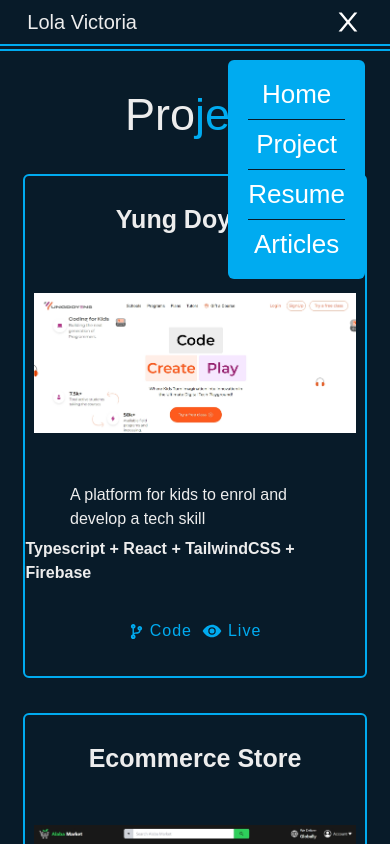
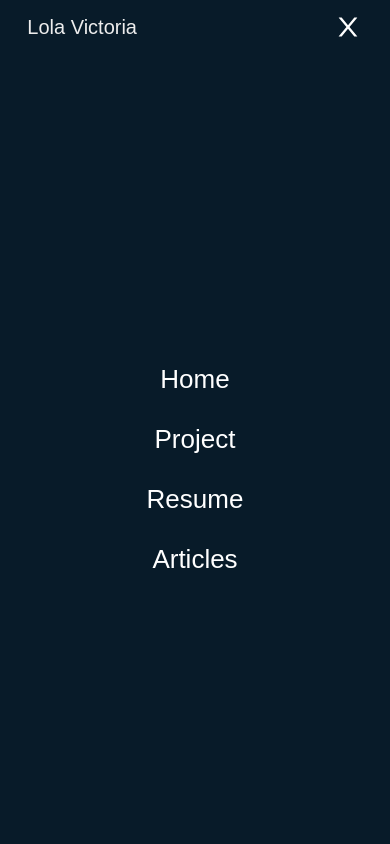
Before and after one commit to LolaVictoria/Portfolio, a React (Vite) app: page /project in a window 390 px wide. Both pictures are taken after a click on the element 347 px from the left and 22 px from the top of the page. Shown: the top 844 px of the page. Built offline with nearby package versions, Linux system fonts and the light colour scheme.

Commit message:
navbar responsiveness

```diff
--- a/src/components/navbar.jsx
+++ b/src/components/navbar.jsx
@@ -11,23 +11,17 @@ const Navbar = () => {
 
     return (
         <div className={styles.navbar}>
+          <div className={styles.logo_container}>
             <p className={styles.logo}>Lola Victoria</p>
-
-
-
-
-            <div
-    className={styles.menu}
-    onClick={() => setNav(!nav)}
-    aria-expanded={nav ? "true" : "false"}
->
+            <div className={styles.menu} onClick={() => setNav(!nav)} aria-expanded={nav ? "true" : "false"}>
               {nav ? <AiOutlineClose size={30} /> : <AiOutlineMenu size={30} />}
+            </div>
           </div>
 
             {nav && (
                 <ul className={styles.responsive_list}>
                     <li className={styles.responsive_list_text}>
-            <Link to="/home">Home</Link>
+                        <Link to="/">Home</Link>
                     </li>
                     <li className={styles.responsive_list_text}>
                         <Link to="/project">Project</Link>
--- a/src/components/navbar.module.css
+++ b/src/components/navbar.module.css
@@ -15,20 +15,29 @@
 
     @media (max-width: 770px) {
         padding: 0.7rem 7%;
+        flex-direction: column;
     }
 }
 
+.logo_container {
+    display: flex;
+    justify-content: space-between;
+    align-items: center;
+    width: 100%;
+    padding: 0.5rem 0;
+
+}
+
 .responsive_list {
-    background-color: var(--main-color);
-    border-radius: 6px;
-    position: absolute;
-    top: 60px;
-    right: 25px;
+    background-color: var(--bg-color);
+    width: 100vw;
+    height: 100vh;
     padding: 1rem 2rem;
     display: flex;
     flex-direction: column;
     justify-content: center;
     align-items: center;
+    gap: 1rem;
     z-index: 150;
     transition: all 0.3s ease-in-out;
 
```
Lines whose indentation alone changed are shown as unchanged.
